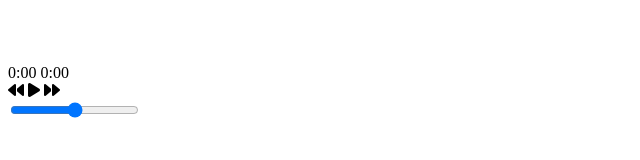
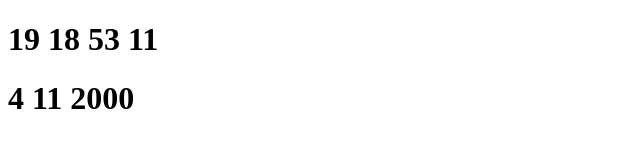
Before and after one commit to dhysoris/dhysoris-website, a plain HTML site: page index.html in a window 1280 px wide. Shown: the whole page, without its empty margins (0-640 px from the left). Drawn offline with Linux system fonts and the light colour scheme.

Commit message:
index.html

```diff
--- a/index.html
+++ b/index.html
@@ -5,45 +5,15 @@
     <meta charset="UTF-8">
     <meta name="viewport" content="width=device-width, initial-scale=1.0">
     <meta http-equiv="X-UA-Compatible" content="IE=edge">
-    <title>Heroes and Villains</title>
+    <title>?</title>
     <link rel="stylesheet" href="style.css">
     <link rel="stylesheet" href="https://cdnjs.cloudflare.com/ajax/libs/font-awesome/6.5.1/css/all.min.css">
 </head>
 
 <body>
 
-    <div class="background">
-        <img src="" id="bg-img">
-    </div>
-
-    <div class="container">
-        <div class="player-img">
-            <img src="" class="active" id="cover">
-        </div>
-
-        <h2 id="music-title"></h2>
-        <h3 id="music-artist"></h3>
-
-        <div class="player-progress" id="player-progress">
-            <div class="progress" id="progress"></div>
-            <div class="music-duration">
-                <span id="current-time">0:00</span>
-                <span id="duration">0:00</span>
-            </div>
-        </div>
-
-        <div class="player-controls">
-            <i class="fa-solid fa-backward" title="Previous" id='prev'></i>
-            <i class="fa-solid fa-play play-button" title="Play" id="play"></i>
-            <i class="fa-solid fa-forward" title="Next" id="next"></i>
-        </div>
-
-        <div class="volume-control">
-            <label for="volume-slider"></label>
-            <input type="range" id="volume-slider" min="0.1" max="1" step="0.001" value="">
-        </div>
-
-    </div>
+    <h1>19 18 53 11</h1>
+    <h1>4 11 2000</h1>
 
     <script src="index.js"></script>
 
```
